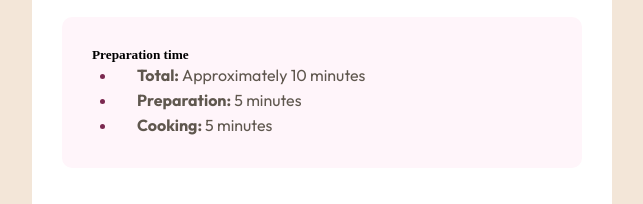
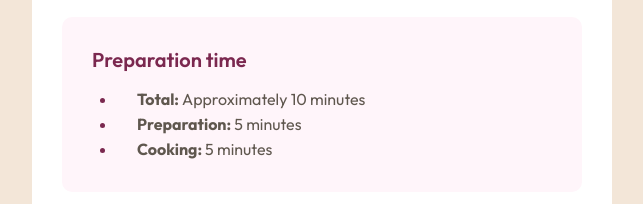
Before and after one commit to Veracruzjw/Recipe_Page, a plain HTML site: page index.html in a window 1280 px wide. Shown: the part 530-734 px from the top of the page, without its empty margins (318-961 px from the left). Drawn offline with Linux system fonts and the light colour scheme.

Commit message:
Update index.html

```diff
--- a/index.html
+++ b/index.html
@@ -20,7 +20,7 @@
           to perfection, optionally filled with your choice of cheese, vegetables, or meats.</p>
       </div>
       <div class="prep">
-        <h5>Preparation time</h5>
+        <h3>Preparation time</h3>
         <ul>
           <li><span>Total: </span>Approximately 10 minutes</li>
           <li><span>Preparation: </span>5 minutes</li>
```
